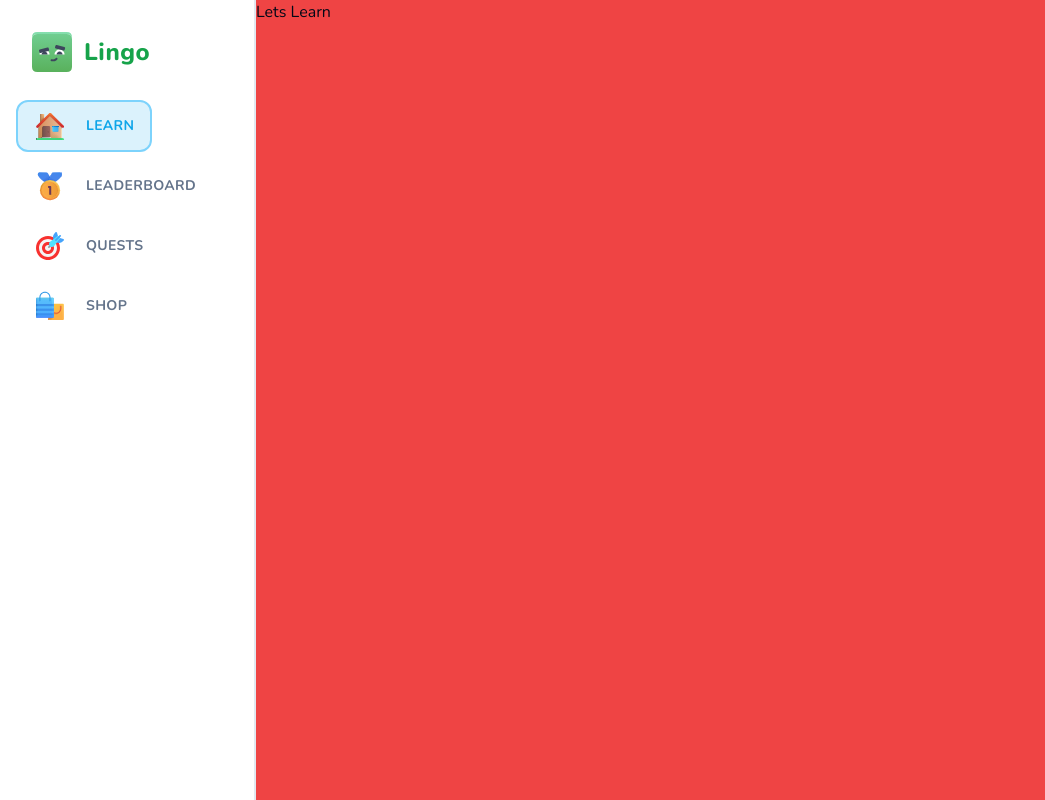
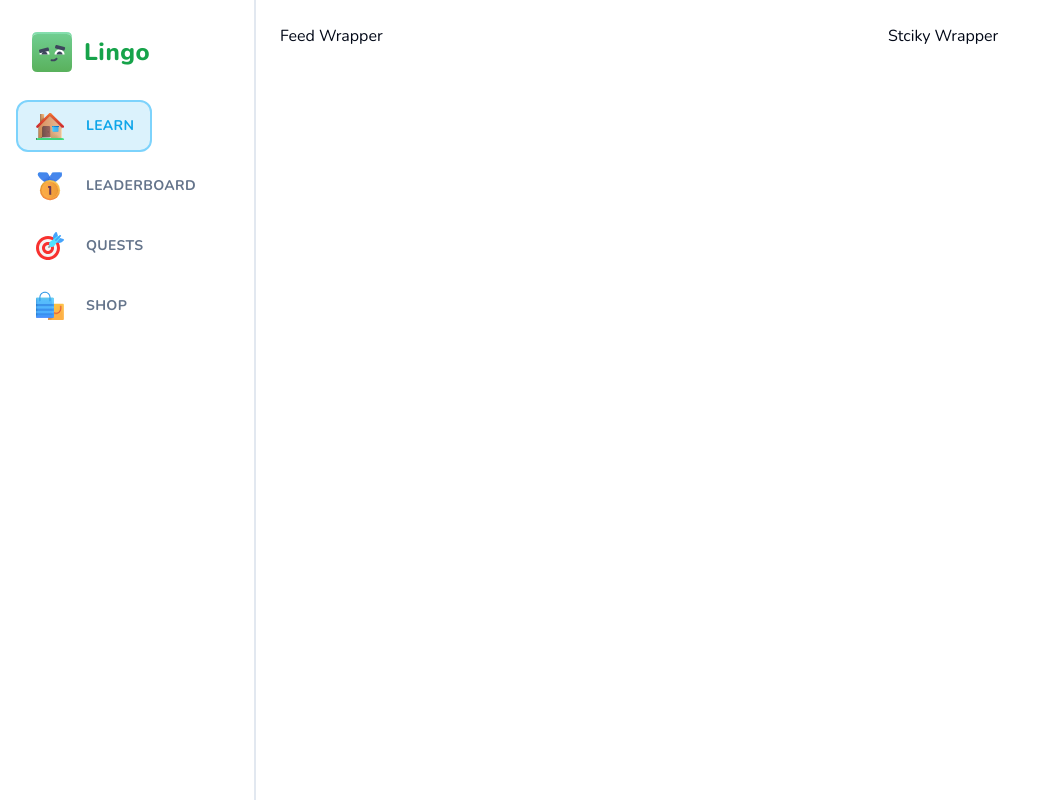
Before and after one commit to tusharchemate/lingo, a Next.js app: page /learn in a window 1280 px wide. Shown: the whole page, without its empty margins (0-1045 px from the left). Built offline with nearby package versions, Linux system fonts and the light colour scheme.

Commit message:
added wrappers in app

```diff
--- a/app/(main)/layout.tsx
+++ b/app/(main)/layout.tsx
@@ -11,7 +11,7 @@
     <Mobileheader/>
     <Sidebar className="hidden lg:flex" />
     <main className="lg:pl-[256px]  h-full pt-[50px] lg:pt-0">
-      <div className="bg-red-500 h-full"> {children}</div>
+      <div className="h-full max-w-[1056px] max-auto pt-6"> {children}</div>
     </main>
     </>
   );
--- a/app/(main)/learn/page.tsx
+++ b/app/(main)/learn/page.tsx
@@ -1,5 +1,13 @@
+import FeedWrapper from "@/components/feed-wrapper";
+import StickyWrapper from "@/components/sticky-wrapper";
+
 const LearnPage = () => {
-  return <div>Lets Learn</div>;
+  return (
+    <div className="flex flex-row-reverse gap-[48px] px-6">
+      <StickyWrapper> Stciky Wrapper </StickyWrapper>
+      <FeedWrapper > Feed Wrapper </FeedWrapper>
+    </div>
+  );
 };
 
 export default LearnPage;
--- /dev/null
+++ b/components/feed-wrapper.tsx
@@ -0,0 +1,12 @@
+type Props = {
+  children: React.ReactNode;
+};
+const FeedWrapper = ({ children }: Props) => {
+  return (
+    <div className="flex-1 relative top-0 pb-10">
+        {children}
+    </div>
+  );
+};
+
+export default FeedWrapper;
--- /dev/null
+++ b/components/sticky-wrapper.tsx
@@ -0,0 +1,14 @@
+type Props = {
+  children: React.ReactNode;
+};
+const StickyWrapper = ({ children }: Props) => {
+  return (
+    <div className="hidden lg:block w-[368px] sticky self-end bottom-6">
+      <div className="min-h-[calc(100vh-48px)] sticky top-6 flex flex-col gap-y-4">
+        {children}
+      </div>
+    </div>
+  );
+};
+
+export default StickyWrapper;
```
